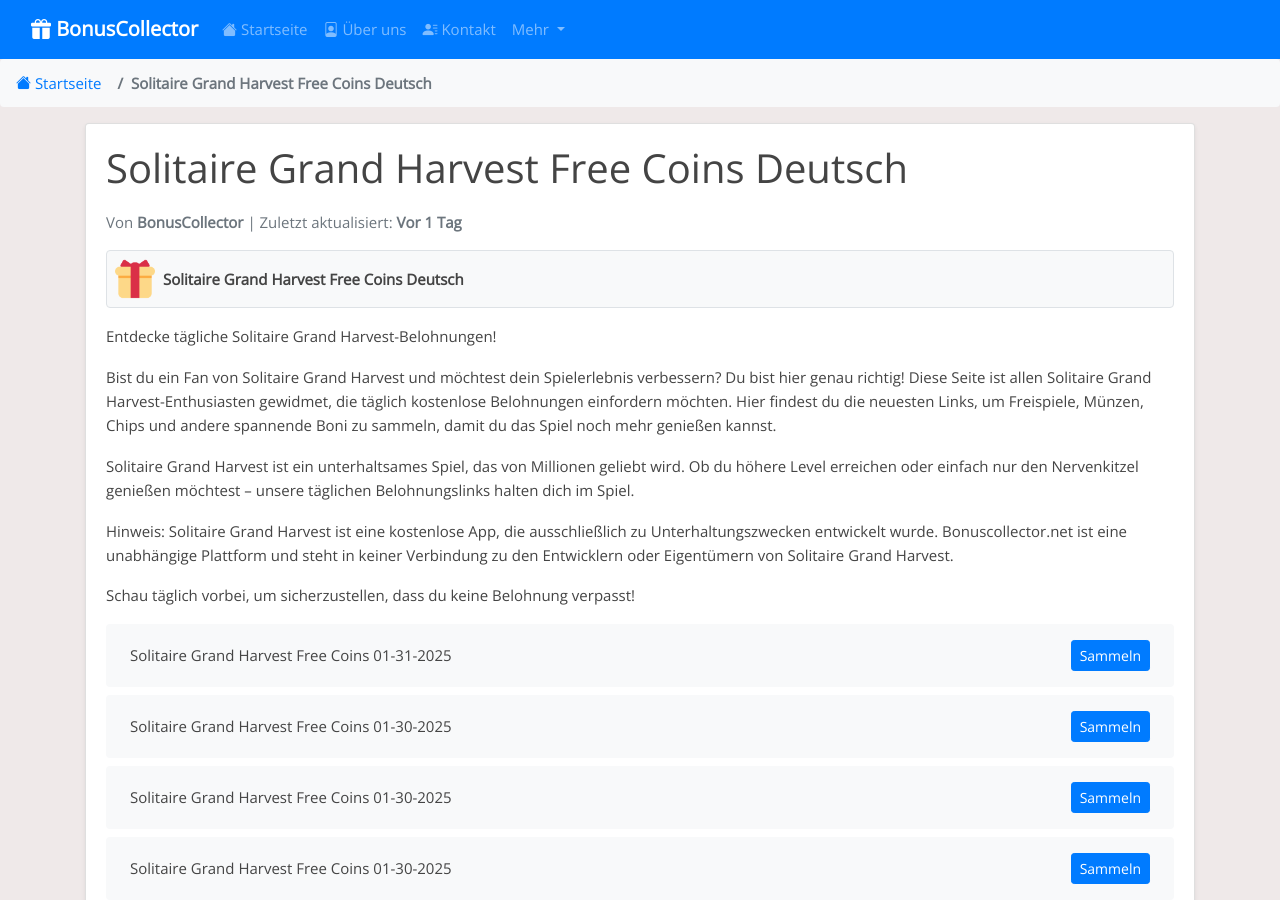
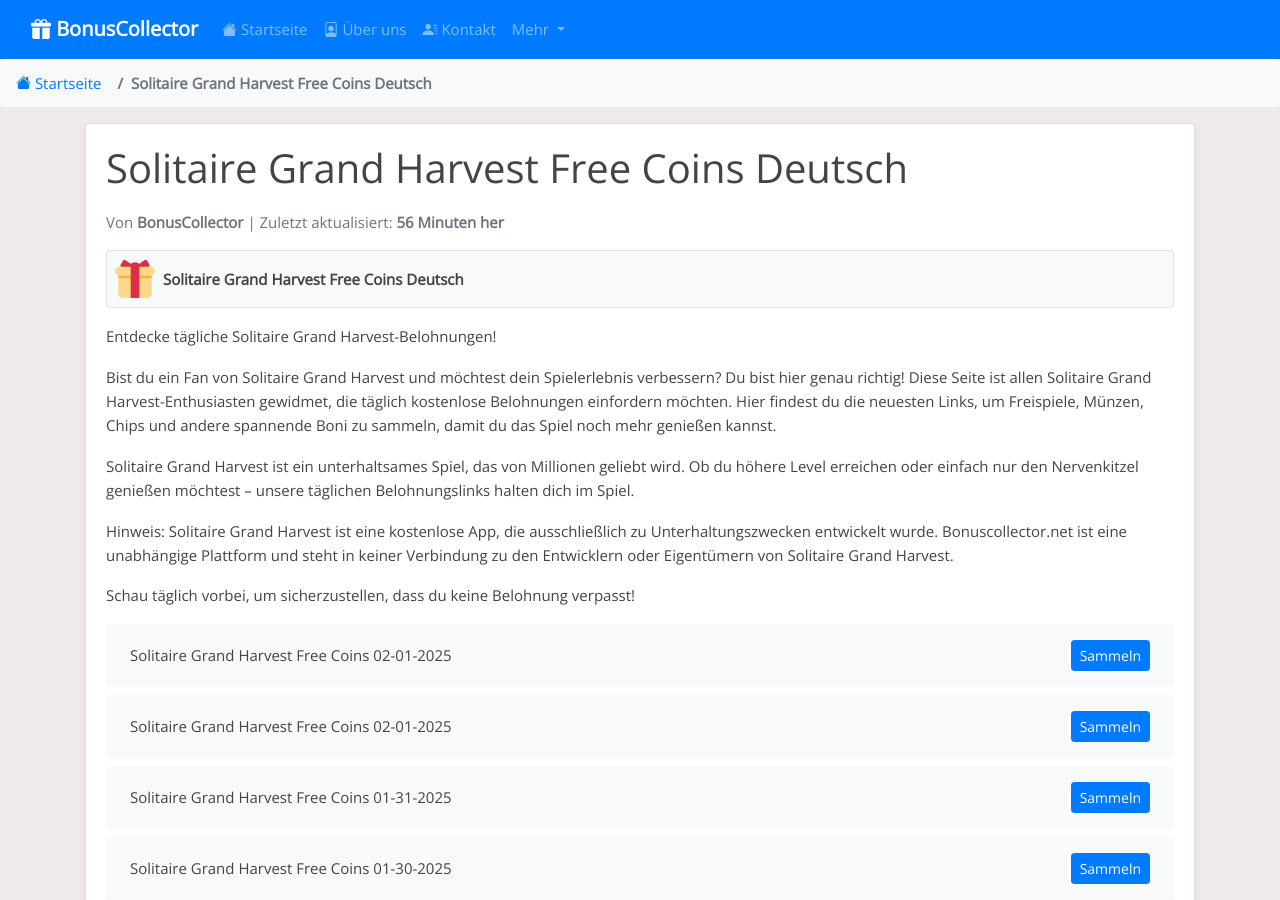
Before and after one commit to Prollad99/bs-de, a Jekyll site: the page built from _posts/2025-01-18-solitaire-grand-harvest.md, in a window 1280 px wide and 900 px high. Built offline with Jekyll 4.4.1, drawn with Linux system fonts in a browser that asks for light colours; some of the changed text lies outside the part shown.

Commit message:
Aktualisiere solitaire-grand-harvest-Belohnungslinks, Inhalte und Änderungsdatum

```diff
--- a/_data/include_files.yml
+++ b/_data/include_files.yml
@@ -2,7 +2,7 @@
   last_modified: 2025-02-01 12:26:16
 
 solitaire-grand-harvest.html:
-  last_modified: 2025-01-31 13:22:21
+  last_modified: 2025-02-01 13:15:33
 
 match-masters.html:
   last_modified: 2025-02-01 11:11:10
--- a/_includes/solitaire-grand-harvest.html
+++ b/_includes/solitaire-grand-harvest.html
@@ -1,4 +1,12 @@
 <ul class="list-group mt-3 mb-4">
+  <li class="list-group-item d-flex justify-content-between align-items-center">
+    <span>Solitaire Grand Harvest Free Coins 02-01-2025</span>
+    <a href="https://grandharvest.onelink.me/CT7t/cgvjji91" class="btn btn-primary btn-sm">Sammeln</a>
+  </li>
+  <li class="list-group-item d-flex justify-content-between align-items-center">
+    <span>Solitaire Grand Harvest Free Coins 02-01-2025</span>
+    <a href="http://grandharvest.onelink.me/CT7t/o52ozx3p" class="btn btn-primary btn-sm">Sammeln</a>
+  </li>
   <li class="list-group-item d-flex justify-content-between align-items-center">
     <span>Solitaire Grand Harvest Free Coins 01-31-2025</span>
     <a href="http://grandharvest.onelink.me/CT7t/l363eeta" class="btn btn-primary btn-sm">Sammeln</a>
@@ -391,12 +399,4 @@
     <span>Solitaire Grand Harvest Free Coins 01-18-2025</span>
     <a href="https://grandharvest.onelink.me/CT7t/g9btauk4" class="btn btn-primary btn-sm">Sammeln</a>
   </li>
-  <li class="list-group-item d-flex justify-content-between align-items-center">
-    <span>Solitaire Grand Harvest Free Coins 01-18-2025</span>
-    <a href="http://grandharvest.onelink.me/CT7t/cbiuu49g" class="btn btn-primary btn-sm">Sammeln</a>
-  </li>
-  <li class="list-group-item d-flex justify-content-between align-items-center">
-    <span>Solitaire Grand Harvest Free Coins 01-18-2025</span>
-    <a href="https://grandharvest.onelink.me/CT7t/9myqkbir" class="btn btn-primary btn-sm">Sammeln</a>
-  </li>
 </ul>
```
Also changed, not shown: links-json/solitaire-grand-harvest.json (+8 -8 lines).
